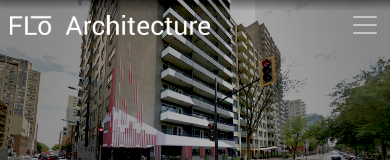
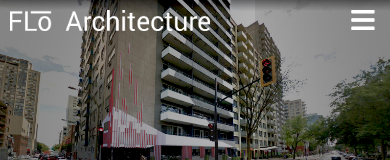
Before and after one commit to SabriHakuli/Le-Maisonneuve, a plain HTML site: page index.html in a window 390 px wide. Shown: the top 160 px of the page. Drawn offline with nearby package versions, Linux system fonts and the light colour scheme.

Commit message:
Menu Icon updated

```diff
--- a/css/style.css
+++ b/css/style.css
@@ -99,8 +99,8 @@
         width: 100%;
     }
 
-    .MobMenu nav span {
-        float: right;
+    .MobMenu nav span i {
+        color: #fff;
     }
 }
 
--- a/index.html
+++ b/index.html
@@ -23,7 +23,7 @@
                 <button class="navbar-toggler float-right" type="button" data-toggle="collapse"
                     data-target="#navbarToggleExternalContent" aria-controls="navbarToggleExternalContent"
                     aria-expanded="false" aria-label="Toggle navigation">
-                    <span class="navbar-toggler-icon"></span>
+                    <i class="fas fa-bars fa-lg" style="color:#fff"></i>
                 </button>
             </nav>
             <div class="collapse" id="navbarToggleExternalContent">
```
